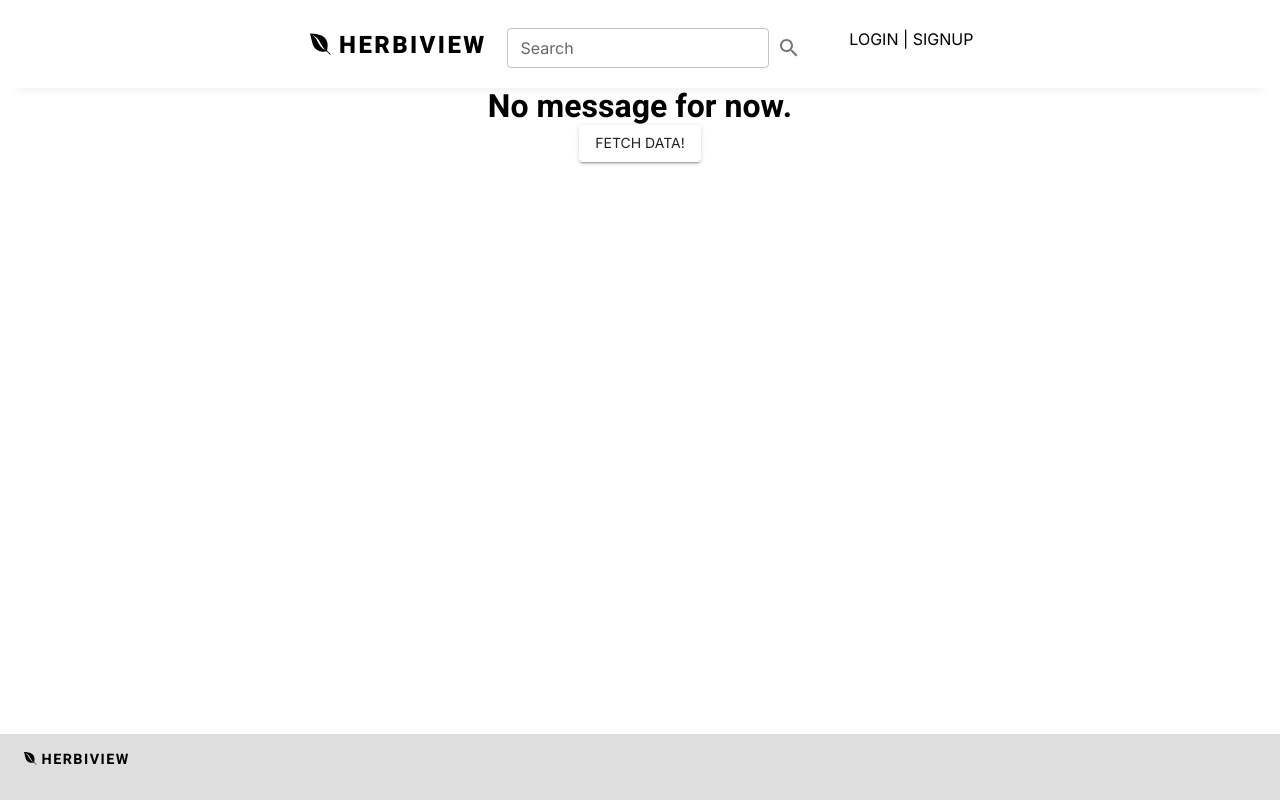
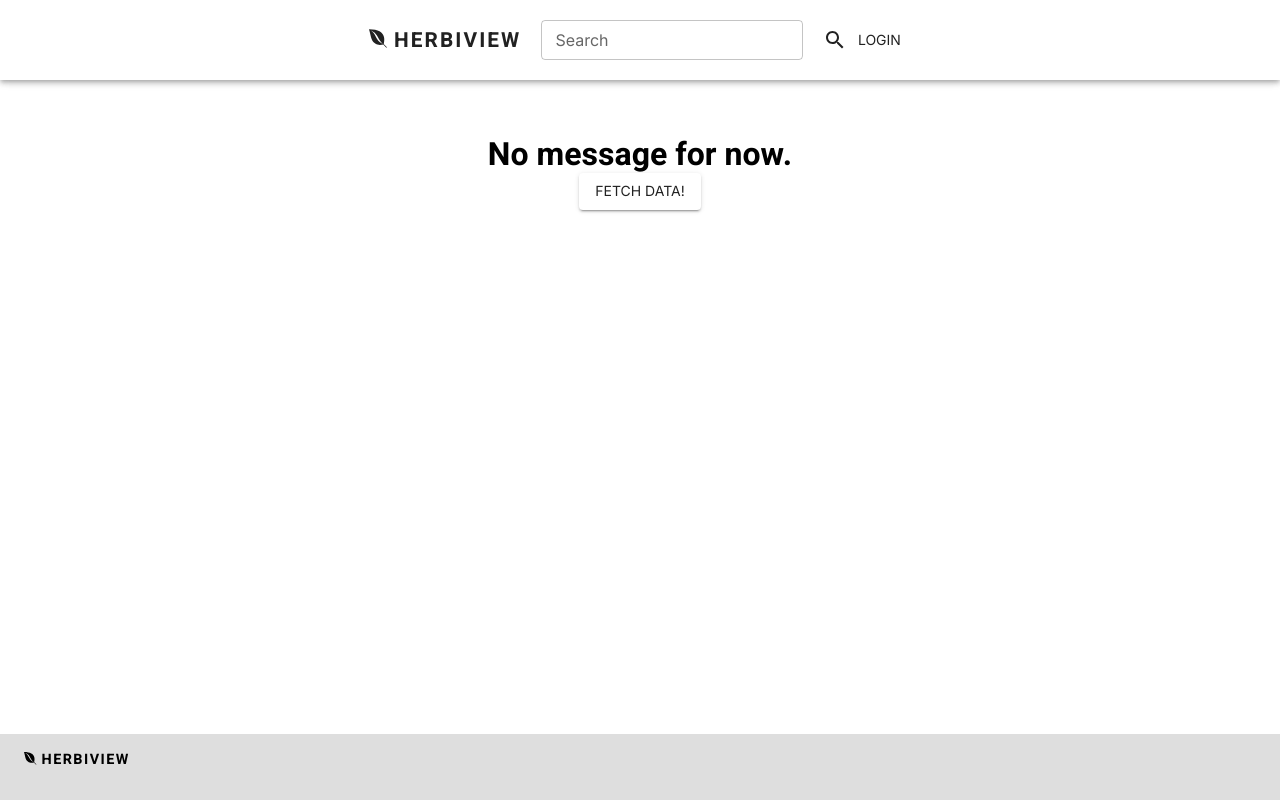
Before and after one commit to arismink/herbiview, a React (Create React App) app in the folder client/: page / in a window 1280 px wide. Built offline with nearby package versions, Linux system fonts and the light colour scheme.

Commit message:
styled navbar with fake login button

```diff
--- a/client/src/App.jsx
+++ b/client/src/App.jsx
@@ -3,7 +3,6 @@ import ReactDOM from 'react-dom';
 
 import { Button, Typography } from '@mui/material';
 import { ThemeProvider } from '@mui/material/styles';
-
 
 import Theme from './styles/Theme';
 
@@ -14,6 +13,7 @@ import './App.css';
 
 import Nav from './components/Nav';
 import Footer from './components/Footer';
+
 
 function App() {
   // Set up state information
--- a/client/src/components/Nav.jsx
+++ b/client/src/components/Nav.jsx
@@ -1,25 +1,160 @@
+import * as React from 'react';
+
+import AppBar from '@mui/material/AppBar';
+import Button from '@mui/material/Button'
+import Box from '@mui/material/Box';
+import Toolbar from '@mui/material/Toolbar';
+import IconButton from '@mui/material/IconButton';
+import Typography from '@mui/material/Typography';
+
+import MenuItem from '@mui/material/MenuItem';
+import Menu from '@mui/material/Menu';
+import SearchIcon from '@mui/icons-material/Search';
+import AccountCircle from '@mui/icons-material/AccountCircle';
+import MoreIcon from '@mui/icons-material/MoreVert';
+
+// Logo
 import { FontAwesomeIcon } from '@fortawesome/react-fontawesome';
 import { faEnvira } from '@fortawesome/free-brands-svg-icons';
 
-import "../styles/Nav.scss";
-
 import Search from './Search';
 
-export default function Nav() {
+export default function PrimarySearchAppBar() {
+
+  const [anchorEl, setAnchorEl] = React.useState(null);
+  const [mobileMoreAnchorEl, setMobileMoreAnchorEl] = React.useState(null);
+
+  const isMenuOpen = Boolean(anchorEl);
+  const isMobileMenuOpen = Boolean(mobileMoreAnchorEl);
+
+  const handleProfileMenuOpen = (event) => {
+    setAnchorEl(event.currentTarget);
+  };
+
+  const handleMobileMenuClose = () => {
+    setMobileMoreAnchorEl(null);
+  };
+
+  const handleMenuClose = () => {
+    setAnchorEl(null);
+    handleMobileMenuClose();
+  };
+
+  const handleMobileMenuOpen = (event) => {
+    setMobileMoreAnchorEl(event.currentTarget);
+  };
+
+  const menuId = 'primary-search-account-menu';
+  const renderMenu = (
+    <Menu
+      anchorEl={anchorEl}
+      anchorOrigin={{
+        vertical: 'top',
+        horizontal: 'right',
+      }}
+      id={menuId}
+      keepMounted
+      transformOrigin={{
+        vertical: 'top',
+        horizontal: 'right',
+      }}
+      open={isMenuOpen}
+      onClose={handleMenuClose}
+    >
+      <MenuItem onClick={handleMenuClose}>Profile</MenuItem>
+      <MenuItem onClick={handleMenuClose}>My account</MenuItem>
+    </Menu>
+  );
+
+  const mobileMenuId = 'primary-search-account-menu-mobile';
+  const renderMobileMenu = (
+    <Menu
+      anchorEl={mobileMoreAnchorEl}
+      anchorOrigin={{
+        vertical: 'top',
+        horizontal: 'right',
+      }}
+      id={mobileMenuId}
+      keepMounted
+      transformOrigin={{
+        vertical: 'top',
+        horizontal: 'right',
+      }}
+      open={isMobileMenuOpen}
+      onClose={handleMobileMenuClose}
+    >
+      <MenuItem onClick={handleProfileMenuOpen}>
+        {/* display only if logged in */}
+
+        {/* <IconButton
+          size="large"
+          aria-label="account of current user"
+          aria-controls="primary-search-account-menu"
+          aria-haspopup="true"
+          color="inherit"
+        >
+          <AccountCircle />
+        </IconButton> */}
+
+      </MenuItem>
+    </Menu>
+  );
 
   return (
-    <div className="main-navbar">
-        <div className="main-logo">
-          <h2><FontAwesomeIcon icon={faEnvira} /> HERBIVIEW</h2>
-        </div>
+    <Box sx={{ flexGrow: 1 }}>
+      <AppBar
+        sx={{ alignItems: "center" }}
+        position="fixed">
+        <Toolbar>
 
-      <Search />
+          <Typography
+            variant="logo1"
+            noWrap
+            component="div"
+            sx={{ display: { xs: 'none', sm: 'block' } }}
+          >
+            <FontAwesomeIcon icon={faEnvira} /> HERBIVIEW
+          </Typography>
+          <Search/>
+          <SearchIcon/>
 
-      <div className="navbar-link">
-        <a href="#">Login</a> | <a href="#">Signup</a>
-      </div>
+          <Box sx={{ display: { xs: 'none', md: 'flex' } }}>
 
-    </div>
-  )
+            {/* Add conditional to display account icon if logged in */}
+            {/* <IconButton
+              size="large"
+              edge="end"
+              aria-label="account of current user"
+              aria-controls={menuId}
+              aria-haspopup="true"
+              onClick={handleProfileMenuOpen}
+              color="inherit"
+            >
+              <AccountCircle />
+            </IconButton> */}
 
-};
+          </Box>
+          <Box sx={{ display: { xs: 'flex', md: 'none' } }}>
+            <IconButton
+              size="large"
+              aria-label="show more"
+              aria-controls={mobileMenuId}
+              aria-haspopup="true"
+              onClick={handleMobileMenuOpen}
+              color="inherit"
+            >
+              <MoreIcon />
+            </IconButton>
+          </Box>
+
+          <Button color="inherit">Login</Button>
+
+        </Toolbar>
+      </AppBar>
+      {renderMobileMenu}
+      {renderMenu}
+      <Toolbar />
+      <Toolbar />
+    </Box>
+  );
+}
--- a/client/src/components/Search.jsx
+++ b/client/src/components/Search.jsx
@@ -1,6 +1,5 @@
 import { useState } from "react";
-import IconButton from "@mui/material/IconButton";
-import SearchIcon from "@mui/icons-material/Search";
+
 import TextField from "@mui/material/TextField";
 
 const SearchBar = ({setSearchQuery}) => (
@@ -16,17 +15,11 @@ const SearchBar = ({setSearchQuery}) => (
       placeholder="Search..."
       size="small"
     />
-    <IconButton type="submit" aria-label="search">
-      <SearchIcon />
-    </IconButton>
   </form>
 );
 
-
 export default function Search() {
   const [searchQuery, setSearchQuery] = useState("");
-
-  console.log(searchQuery)
 
   return (
     <div
--- a/client/src/styles/Theme.jsx
+++ b/client/src/styles/Theme.jsx
@@ -30,6 +30,12 @@ const theme = createTheme({
       fontSize: '2rem',
       fontWeight: 600,
     },
+    logo1: {
+      fontFamily: variables.logo_font,
+      fontSize: '1.3em',
+      fontWeight: 600,
+      letterSpacing: '0.1em'
+    }
   },
 });
 
```
Also changed, not shown: 1 other file (tests, documents, lock files or other folders).
